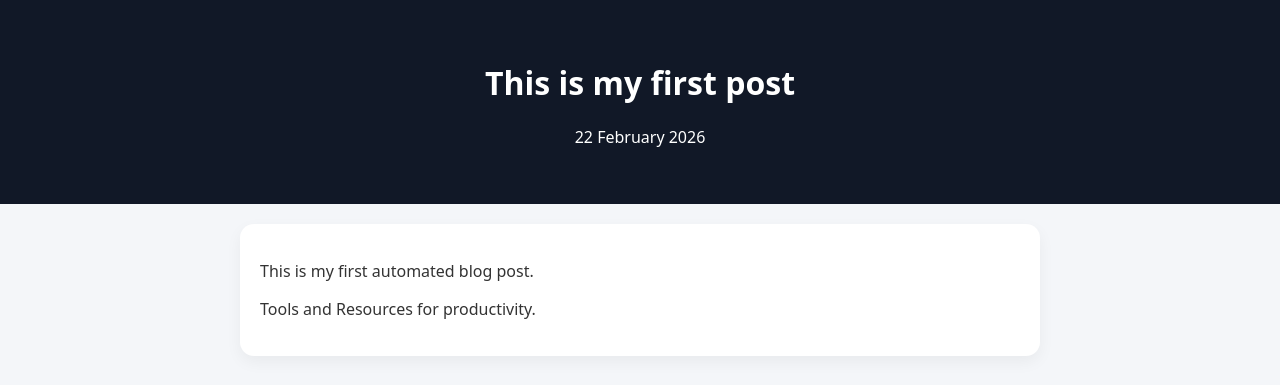
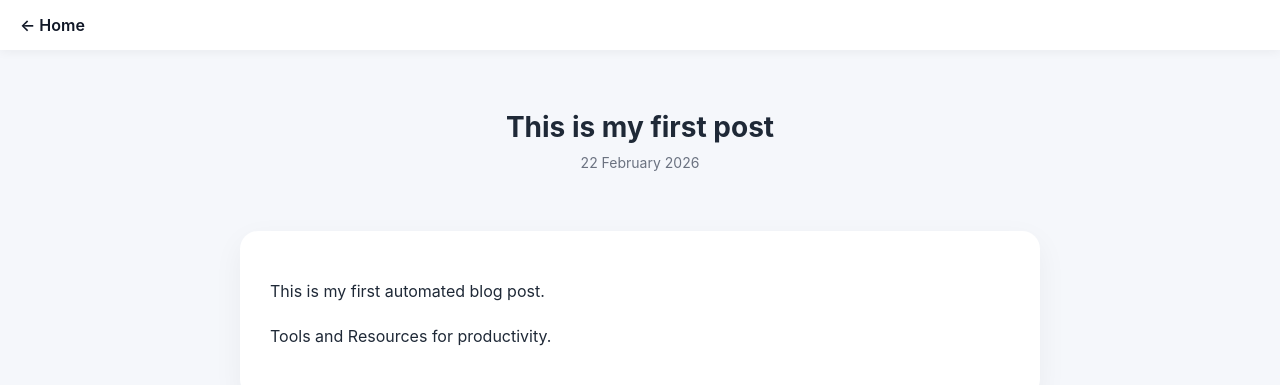
Before and after one commit to vsonitech/vinay, a Jekyll site: the page built from _posts/2026-02-22-my-first-post.md, in a window 1280 px wide. Shown: the top 385 px of the page. Built offline with Jekyll 4.4.1, drawn with Linux system fonts in a browser that asks for light colours.

Commit message:
Update post.html

```diff
--- a/_layouts/post.html
+++ b/_layouts/post.html
@@ -3,45 +3,94 @@
 <head>
 <meta charset="UTF-8">
 <meta name="viewport" content="width=device-width, initial-scale=1.0">
-<title>{{ page.title }}</title>
+<title>{{ page.title }} | {{ site.title }}</title>
 
 <style>
 body {
   margin:0;
-  font-family: system-ui, -apple-system, sans-serif;
-  background:#f4f6f9;
-  color:#333;
+  font-family: 'Inter', system-ui, sans-serif;
+  background:#f5f7fb;
+  color:#1f2937;
 }
+
+.nav {
+  background:white;
+  padding:15px 20px;
+  box-shadow:0 2px 10px rgba(0,0,0,0.05);
+}
+
+.nav a {
+  text-decoration:none;
+  font-weight:600;
+  color:#111827;
+}
+
 .header {
-  background:#111827;
-  color:white;
-  padding:40px 20px;
+  padding:60px 20px 40px;
   text-align:center;
 }
+
+.header h1 {
+  margin:0 0 10px;
+  font-size:28px;
+}
+
+.date {
+  color:#6b7280;
+  font-size:14px;
+}
+
 .container {
   max-width:800px;
   margin:auto;
   padding:20px;
 }
-.card {
+
+.content {
   background:white;
-  padding:20px;
-  border-radius:14px;
-  box-shadow:0 6px 16px rgba(0,0,0,0.05);
+  padding:30px;
+  border-radius:18px;
+  box-shadow:0 10px 30px rgba(0,0,0,0.05);
+  line-height:1.8;
 }
-a { color:#2563eb; text-decoration:none; }
+
+.content img {
+  width:100%;
+  border-radius:12px;
+  margin:20px 0;
+}
+
+.content h2, .content h3 {
+  margin-top:30px;
+}
+
+.back {
+  display:inline-block;
+  margin-top:30px;
+  color:#2563eb;
+  text-decoration:none;
+  font-weight:600;
+}
+
+@media(max-width:600px){
+  .content { padding:20px; }
+}
 </style>
+</head>
 
-</head>
 <body>
 
-<header class="header">
+<div class="nav">
+  <a href="/">← Home</a>
+</div>
+
+<div class="header">
   <h1>{{ page.title }}</h1>
-  <p>{{ page.date | date: "%d %B %Y" }}</p>
-</header>
+  <div class="date">{{ page.date | date: "%d %B %Y" }}</div>
+</div>
 
 <div class="container">
-  <div class="card">
+  <div class="content">
     {{ content }}
   </div>
 </div>
```
